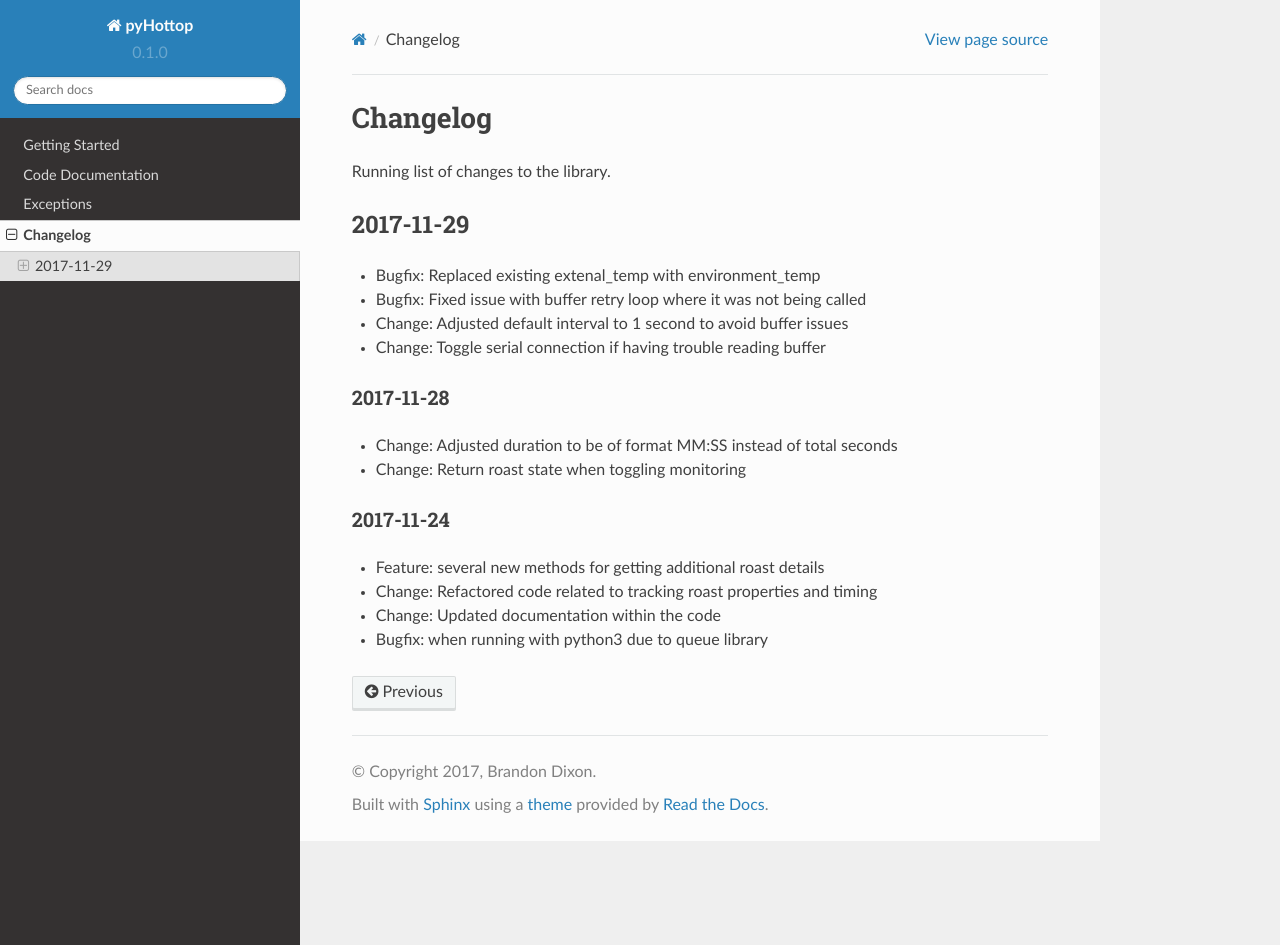
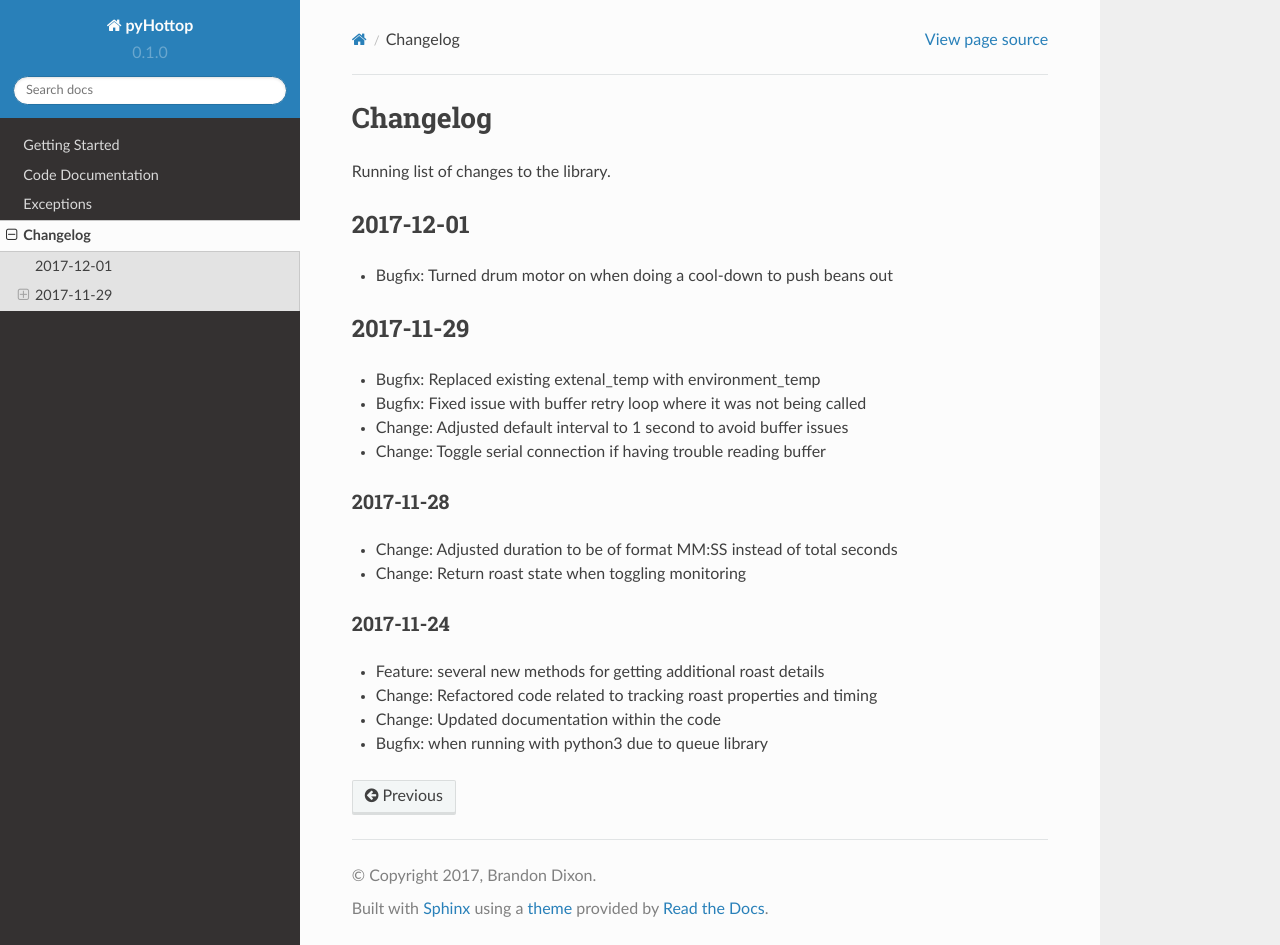
Before and after one commit to splitkeycoffee/pyhottop, a Sphinx documentation site: the page built from source/changelog.rst, in a window 1280 px wide and 945 px high. Built offline with Sphinx 7.4.7 and the Read the Docs theme 2.0.0, drawn with Linux system fonts in a browser that asks for light colours.

Commit message:
Major bug fix on the cool down process

```diff
--- a/README.rst
+++ b/README.rst
@@ -55,6 +55,10 @@ This library provides full control of the Hottop roaster. Built-in callback func
 Changelog
 ---------
 
+2017-12-01
+~~~~~~~~~~
+* Bugfix: Turned drum motor on when doing a cool-down to push beans out
+
 2017-11-29
 ~~~~~~~~~~
 * Bugfix: Replaced existing extenal_temp with environment_temp
--- a/setup.py
+++ b/setup.py
@@ -8,7 +8,7 @@ def read(fname):
 
 setup(
     name='pyhottop',
-    version='0.1.4',
+    version='0.1.5',
     description='Interface for interacting with Hottop KN-8828b-2k+ roasters',
     url="https://github.com/splitkeycoffee/pyhottop",
     author="Brandon Dixon",
--- a/source/changelog.rst
+++ b/source/changelog.rst
@@ -1,6 +1,10 @@
 Changelog
 =========
 Running list of changes to the library.
+
+2017-12-01
+~~~~~~~~~~
+* Bugfix: Turned drum motor on when doing a cool-down to push beans out
 
 2017-11-29
 ~~~~~~~~~~
```
Also changed, not shown: 1 other file.
